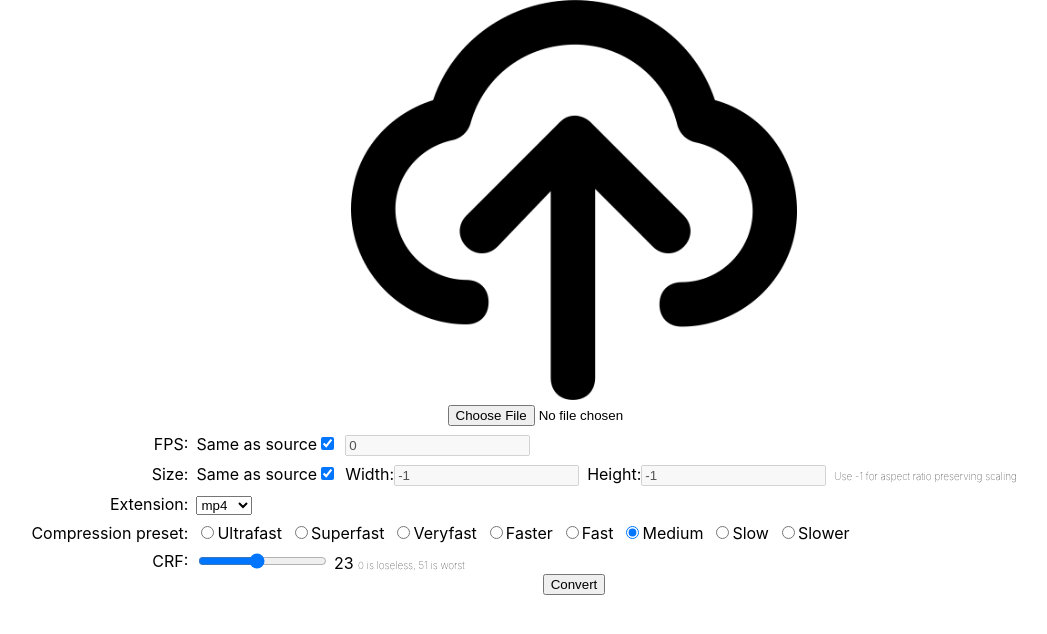
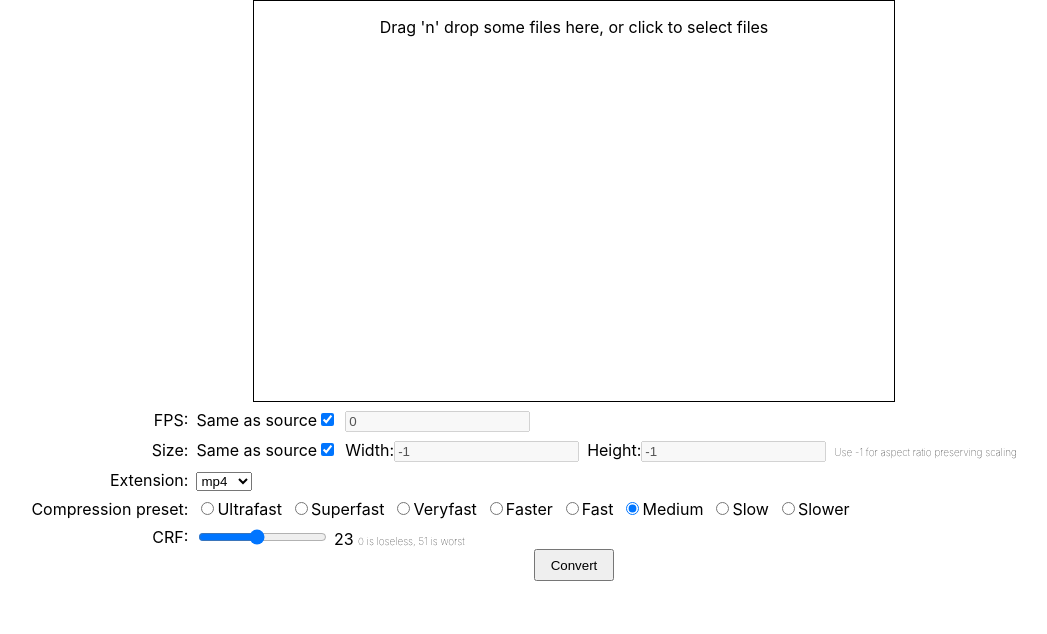
Before and after one commit to ccyccyccy/video-processing, a React (Create React App) app: page / in a window 1280 px wide. Shown: the top 634 px of the page, without its empty margins (66-1113 px from the left). Built offline with nearby package versions, Linux system fonts and the light colour scheme.

Commit message:
WIP make Drag and Drop nicer

```diff
--- a/package.json
+++ b/package.json
@@ -15,6 +15,7 @@
     "gh-pages": "^3.1.0",
     "react": "^17.0.1",
     "react-dom": "^17.0.1",
+    "react-dropzone": "^11.2.4",
     "react-scripts": "4.0.1",
     "typescript": "^4.0.3",
     "web-vitals": "^0.2.4"
--- a/src/App.css
+++ b/src/App.css
@@ -1,5 +1,12 @@
 .container {
     text-align: center;
+}
+
+.uploaderContainer {
+    display: flex;
+    text-align: center;
+    align-items: center;
+    justify-content: center;
 }
 
 .mainForm {
@@ -24,11 +31,21 @@
     grid-row: 1;
 }
 
-.uploadImg {
-    max-height: 50vh;
-    max-width: 50vw;
+.messageAndProgress {
+    grid-column: 1 / 3;
+    text-align: center;
 }
 
 .option {
     margin-right: .5rem;
 }
+
+#convertButton {
+    width: 5rem;
+    height: 2rem;
+}
+
+.uploadZone {
+    height: 50vh;
+    width: 50vw;
+}
--- a/src/App.tsx
+++ b/src/App.tsx
@@ -1,7 +1,7 @@
-import React, { useRef, useState } from 'react';
+import React, { useCallback, useRef, useState } from 'react';
 import './App.css';
 import { createFFmpeg, fetchFile } from '@ffmpeg/ffmpeg';
-import uploadLogo from './uploadLogo.png';
+import { useDropzone } from 'react-dropzone';
 
 function App() {
   const [isCustomSize, setIsCustomSize] = useState(false);
@@ -15,22 +15,17 @@ function App() {
   const [progress, setProgress] = useState(0);
   const [message, setMessage] = useState("");
   const [isProcessing, setIsProcessing] = useState(false);
+  const [file, setFile] = useState<File | null>(null);
 
-  const uploaderEl = useRef<HTMLInputElement>(null);
 
   async function handleConvert() {
-    if (!uploaderEl.current) {
-      console.error("Upload file element is null");
+    if (isProcessing) {
+      console.error("Is already processing");
       return;
     }
 
-    if (!uploaderEl.current.files || !uploaderEl.current.files[0]) {
+    if (!file) {
       console.error("No files uploaded");
-      return;
-    }
-
-    if (isProcessing) {
-      console.error("Is already processing");
       return;
     }
 
@@ -43,7 +38,6 @@ function App() {
       },
     });
 
-    const file = uploaderEl.current.files[0];
     setMessage('Loading...');
     await ffmpeg.load();
 
@@ -77,16 +71,32 @@ function App() {
     setIsProcessing(false);
   }
 
+  const onDrop = useCallback((acceptedFiles: File[]) => {
+    setFile(acceptedFiles[0]);
+  }, []);
+
+  const { getRootProps, getInputProps, isDragActive } = useDropzone({ onDrop })
+
+  const style = {
+    width  : "50vw",
+    height : "50vh",
+    border : "1px solid black"
+  };
+
   return (
     <div className="container">
-      <div className="uploadContainer">
-        <label>
-          <img src={uploadLogo} alt="Upload Logo" className="uploadImg" />
-          <div><input type="file" accept="video/*,image/gif" ref={uploaderEl} /></div>
-        </label>
+      <div className="uploaderContainer">
+        <div {...getRootProps({style})}>
+          <input {...getInputProps()} multiple={false} type="file" accept="video/*,image/gif" />
+          {
+            isDragActive ?
+              <p>Drop the files here ...</p> :
+              <p>Drag 'n' drop some files here, or click to select files</p>
+          }
+        </div>
       </div>
       <form className="mainForm">
-        <div>{message} {progress !== 0 && <progress value={progress} />}</div>
+        <div className="messageAndProgress">{message} {progress !== 0 && <progress value={progress} />}</div>
         <div className="fieldLabel">FPS:</div>
         <div className="fields">
           <label className="option"> Same as source
@@ -137,7 +147,7 @@ function App() {
         </div>
       </form>
       <div>
-        <input type="submit" value="Convert" disabled={isProcessing} onClick={event => {event.preventDefault(); handleConvert();}} />
+        <input id="convertButton" type="submit" value="Convert" disabled={isProcessing} onClick={event => { event.preventDefault(); handleConvert(); }} />
       </div>
     </div>
   );
```
Also changed, not shown: 1 other file (tests, documents, lock files or other folders).
